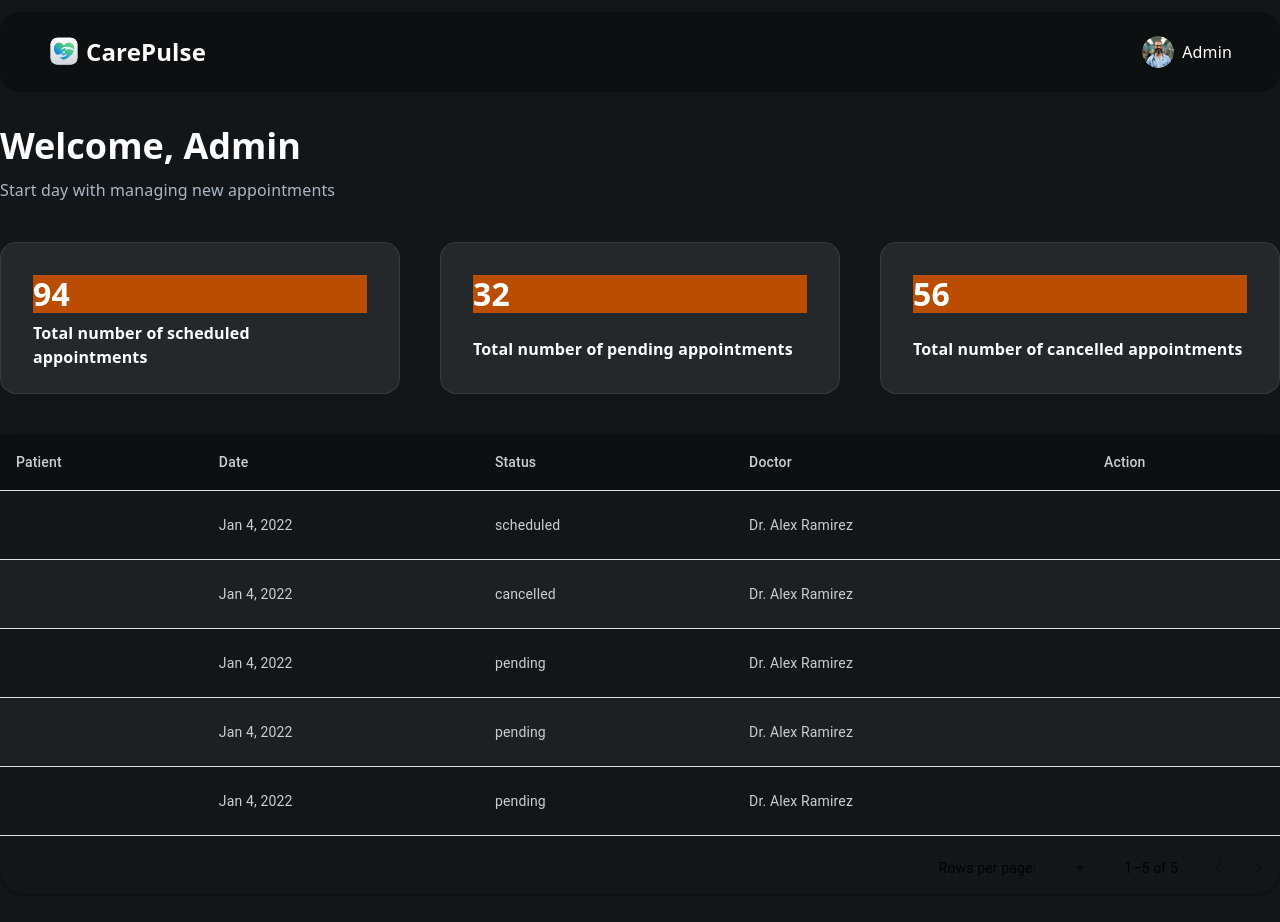
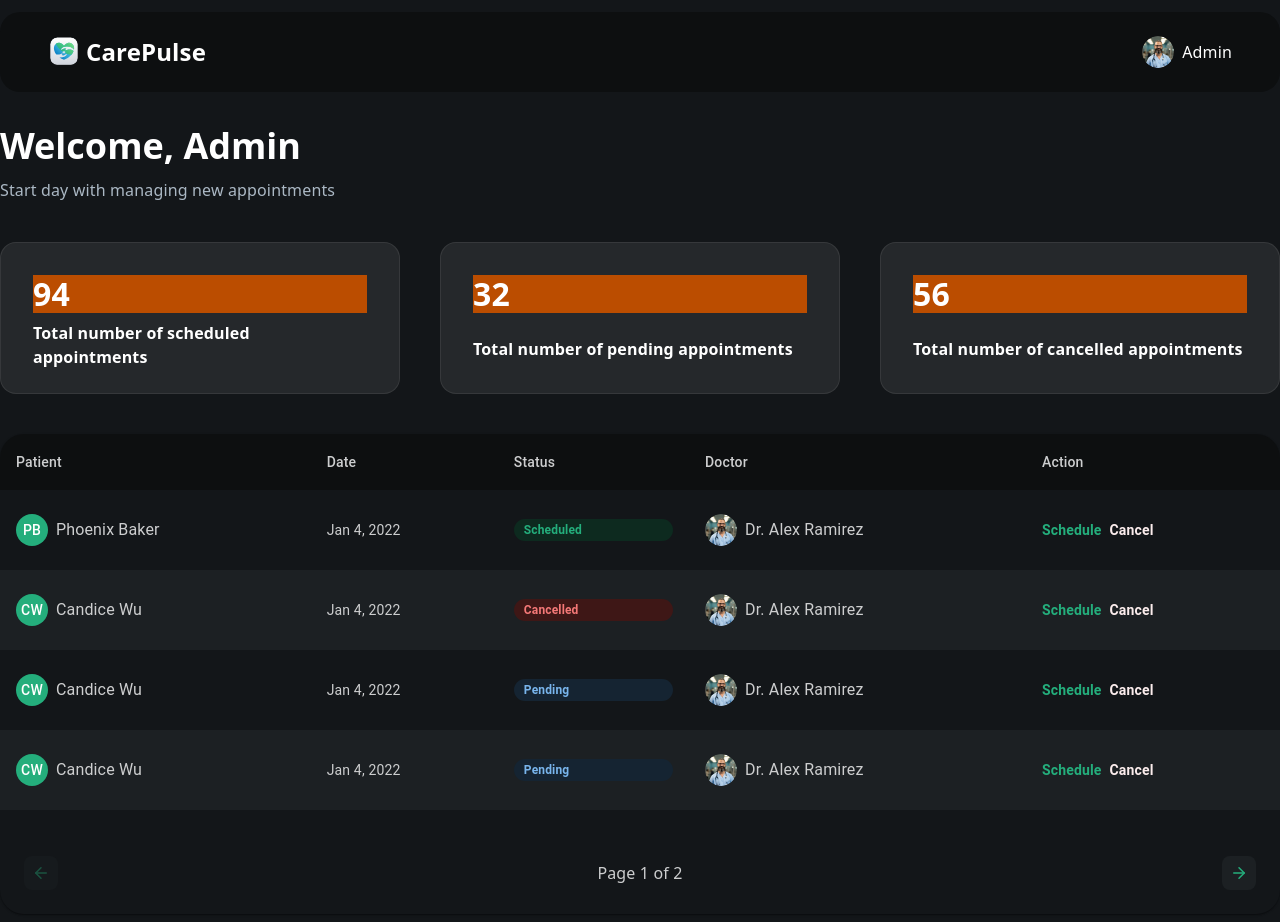
Before and after one commit to emmanuelomejua/carepulse, a React (Vite) app: page / in a window 1280 px wide. Shown: the top 922 px of the page. Built offline with nearby package versions, Linux system fonts and the light colour scheme.

Commit message:
implement appointment table!!!

```diff
--- a/package.json
+++ b/package.json
@@ -15,6 +15,7 @@
     "@mui/material": "^7.3.6",
     "@tailwindcss/postcss": "^4.1.18",
     "@tailwindcss/vite": "^4.1.18",
+    "lucide-react": "^0.561.0",
     "postcss": "^8.5.6",
     "react": "^19.2.0",
     "react-dom": "^19.2.0",
--- a/src/components/ui/tables/BasicTable.tsx
+++ b/src/components/ui/tables/BasicTable.tsx
@@ -1,8 +1,13 @@
 import React, { type FC, useState } from "react";
 import {
   Table, TableBody, TableCell, TableContainer, TableHead, TableRow,
-  Paper, TablePagination
+  Paper
 } from "@mui/material";
+
+
+// ICONS
+import { ArrowLeft, ArrowRight } from 'lucide-react';
+
 
 export interface Column {
   header: string;
@@ -20,32 +25,32 @@ interface ReusableTableProps {
 const BasicTable: FC<ReusableTableProps>  = ({ columns, data }) => {
 
     const [page, setPage] = useState(0);
-    const [rowsPerPage, setRowsPerPage] = useState(8);
-
-    const handleChangePage = (_: any, newPage: number) => {
-        setPage(newPage);
-    };
-
-    const handleChangeRowsPerPage = (event: React.ChangeEvent<HTMLInputElement>) => {
-        setRowsPerPage(parseInt(event.target.value, 10));
-        setPage(0);
-    };
+    const rowsPerPage = 4
 
     const paginatedData = data.slice(page * rowsPerPage, page * rowsPerPage + rowsPerPage);
 
+    const totalPages = Math.ceil(data.length / rowsPerPage);
+
+    const handlePrev = () => {
+        setPage((prev) => Math.max(prev - 1, 0));
+    };
+
+    const handleNext = () => {
+        setPage((prev) => Math.min(prev + 1, totalPages - 1));
+    };
 
 
   return (
-    <Paper sx={{borderRadius: '24px', backgroundColor: '#131619'}}>
-      <TableContainer sx={{ minHeight: '408px' }}>
+    <Paper sx={{borderRadius: '24px', backgroundColor: '#131619', }}>
+      <TableContainer sx={{ minHeight: '398px', borderTopLeftRadius: '24px', borderTopRightRadius: '24px',  color: '#CDCECF' }}>
         <Table sx={{ Width: '100%'}}>
           <TableHead>
-            <TableRow sx={{backgroundColor: '#0D0F10', color: '#CDCECF'}}>
+            <TableRow sx={{backgroundColor: '#0D0F10', color: '#CDCECF', }}>
               {columns.map((col) => (
                 <TableCell
                   key={col.accessor}
                   align={col.align || "left"}
-                  sx={{ width: col.width, fontWeight: 500, color: '#CDCECF' }}
+                  sx={{ width: col.width, fontWeight: 500, color: '#CDCECF', borderBottom: 'none', }}
                 >
                   {col.header}
                 </TableCell>
@@ -57,12 +62,11 @@ const BasicTable: FC<ReusableTableProps>  = ({ columns, data }) => {
             {paginatedData.map((row, i) => (
               <TableRow key={i}  sx={{
                     color: '#CDCECF',
-                    border: 'none',
                     backgroundColor: i % 2 === 0 ? "#131619" : "#1C2023",
 
                 }}>
                 {columns.map((col) => (
-                  <TableCell sx={{color: '#CDCECF', paddingY: '24px'}} key={col.accessor} align={col.align || "left"}>
+                  <TableCell sx={{color: '#CDCECF', paddingY: '24px', borderBottom: 'none',}} key={col.accessor} align={col.align || "left"}>
                     {col.renderRow ? col.renderRow(row) :row[col.accessor]}
                   </TableCell>
                 ))}
@@ -73,15 +77,29 @@ const BasicTable: FC<ReusableTableProps>  = ({ columns, data }) => {
         </Table>
       </TableContainer>
 
-      <TablePagination
-        component="div"
-        count={data.length}
-        page={page}
-        onPageChange={handleChangePage}
-        rowsPerPage={rowsPerPage}
-        onRowsPerPageChange={handleChangeRowsPerPage}
-        rowsPerPageOptions={[5, 10, 15, 20, 50]}
-      />
+        <div className="w-full flex items-center justify-between p-6">
+            <div
+                onClick={handlePrev}
+                className={`bg-[#1C2023] rounded-lg p-2 cursor-pointer select-none ${
+            page === 0 ? 'opacity-40 pointer-events-none' : ''
+            }`}>
+                <ArrowLeft style={{ height: '18px', width: '18px', color: '#24AE7C' }}/>
+            </div>
+
+
+        <span className="text-[#CDCECF]">
+            Page {page + 1} of {totalPages}
+        </span>
+
+        <div
+            onClick={handleNext}
+            className={`bg-[#1C2023] rounded-lg p-2 cursor-pointer select-none  ${
+            page === totalPages - 1 ? 'opacity-40 pointer-events-none' : ''
+            }`}>
+            <ArrowRight style={{ height: '18px', width: '18px', color: '#24AE7C' }}/>
+        </div>
+        </div>
+
     </Paper>
   );
 };
--- a/src/data/data.ts
+++ b/src/data/data.ts
@@ -1,30 +1,30 @@
 export const patientData = [
     {
-        name: 'Phoenix Baker',
+        patient: 'Phoenix Baker',
         date: 'Jan 4, 2022',
         status: 'scheduled',
         doctor: 'Dr. Alex Ramirez'
     },
     {
-        name: 'Candice Wu',
+        patient: 'Candice Wu',
         date: 'Jan 4, 2022',
         status: 'cancelled',
         doctor: 'Dr. Alex Ramirez'
     },
     {
-        name: 'Candice Wu',
+        patient: 'Candice Wu',
         date: 'Jan 4, 2022',
         status: 'pending',
         doctor: 'Dr. Alex Ramirez'
     },
     {
-        name: 'Candice Wu',
+        patient: 'Candice Wu',
         date: 'Jan 4, 2022',
         status: 'pending',
         doctor: 'Dr. Alex Ramirez'
     },
         {
-        name: 'Candice Wu',
+        patient: 'Candice Wu',
         date: 'Jan 4, 2022',
         status: 'pending',
         doctor: 'Dr. Alex Ramirez'
--- a/src/sections/AppointmentTable.tsx
+++ b/src/sections/AppointmentTable.tsx
@@ -3,16 +3,45 @@ import Typography from "../components/ui/typography/Typography";
 import { patientData } from "../data/data";
 
 
+//ICONS
+import user from '../assets/user.png'
+import { useState } from "react";
+
+
+
+
+const AppointmentTable = () => {
+
+    const [openModal, setOpenModal] = useState<"schedule" | "cancel" | null>(null);
+    const [selectedAppointment, setSelectedAppointment] = useState<any>(null);
+
+    const handleSchedule = (row: any) => {
+        setSelectedAppointment(row);
+        setOpenModal("schedule");
+    };
+
+    const handleCancel = (row: any) => {
+        setSelectedAppointment(row);
+        setOpenModal("cancel");
+    };
+
     const columns = [
         {
             header: 'Patient',
             accessor: 'patient',
-        render: (val: any) => (
-            <div className="flex items-center">
+            renderRow: (val: any) => (
+                <div className="flex items-center gap-2">
                     <div className="">
-                    <img src="" alt="" className="" />
+                         <div className="w-8 h-8 rounded-full bg-[#24AE7C] flex items-center justify-center text-white text-sm font-medium">
+                            {val.patient
+                            .split(' ')
+                            .map((patient: any) => patient[0])
+                            .join('')
+                            .slice(0, 2)
+                            .toUpperCase()}
                         </div>
-                <Typography>Phoenix Baker</Typography>
+                    </div>
+                    <Typography>{val.patient}</Typography>
                 </div>
             )
         },
@@ -23,41 +52,43 @@ const columns = [
         {
             header: 'Status',
             accessor: 'status',
-        render: (val: any) => (
-            <div className={`flex items-center gap-1`}>
+            renderRow: (val: any) => (
+                <div className={`flex items-center gap-1 rounded-2xl py-0.5 pl-1.5 pr-2 ${val.status === 'scheduled' ? 'text-[#24AE7C] bg-[#0D2A1F]': val.status === 'pending' ? 'text-[#79B5EC] bg-[#152432]': 'text-[#F37877] bg-[#3E1716]'}`}>
                     <img src="" alt="" className="" />
-                <Typography>Pending</Typography>
+                    <Typography className="capitalize text-[12px] leading-4.5 tracking-[0%] font-semibold" variant="span">{val.status}</Typography>
                 </div>
             )
         },
         {
             header: 'Doctor',
             accessor: 'doctor',
-        render: (val: any) => (
-            <div className="flex items-center">
-                <div className="">
-                    <img src="" alt="" className="" />
-                </div>
-                <Typography>Phoenix Baker</Typography>
+            renderRow: (val: any) => (
+                <div className="flex items-center gap-2">
+                    <img src={user} alt="Doctor" className="rounded-full object-cover w-8 h-8" />
+                    <Typography>{val.doctor}</Typography>
                 </div>
             )
         },
         {
             header: 'Action',
             accessor: 'action',
-        render: (val: any) => (
-            <div className="">
-                <Typography variant="span" className="">Schedule</Typography>
-                <Typography variant="span" className="">Cancel</Typography>
+            renderRow: (val: any) => (
+                <div className="flex items-center gap-2">
+                    <Typography
+                        onClick={() => handleSchedule(val)}
+                        variant="span"
+                        className="text-[#24AE7C] text-[14px] font-semibold cursor-pointer">Schedule</Typography>
+                    <Typography
+                        onClick={() => handleCancel(val)}
+                        variant="span"
+                        className="text-[#FBECEC] text-[14px] font-semibold cursor-pointer">Cancel</Typography>
                 </div>
             )
         },
     ]
 
-
-const AppointmentTable = () => {
   return (
-    <div className="h-119.5">
+    <div className="h-119.5 mb-7.5">
         <BasicTable columns={columns} data={patientData ?? []}/>
     </div>
   )
```
Also changed, not shown: 1 other file (tests, documents, lock files or other folders). Lines whose indentation alone changed are shown as unchanged.
